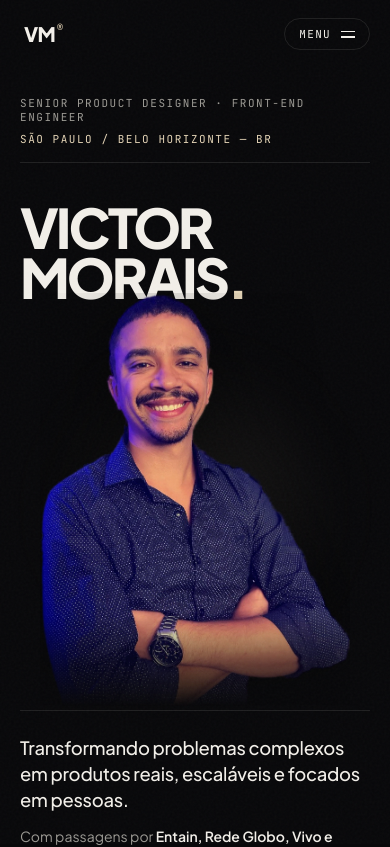
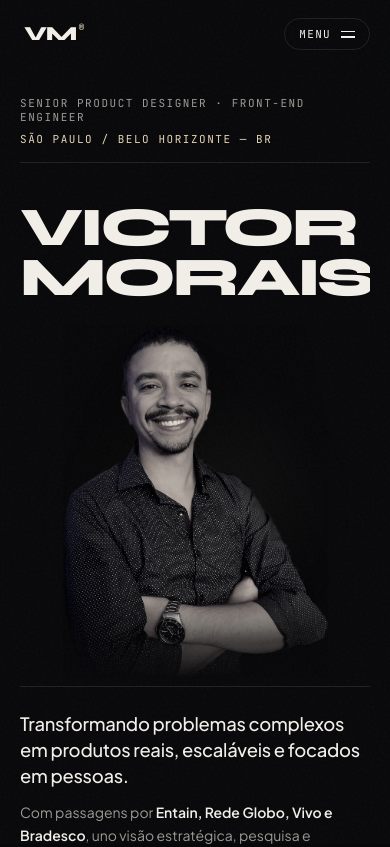
Before and after one commit to dwolfx/portfolio, a React (Vite) app: page /v2 in a window 390 px wide. Shown: the top 847 px of the page. Built offline with nearby package versions, Linux system fonts and the light colour scheme.

Commit message:
fix(hero): voltar Syne unificada nos titulos e aplicar tratamento editorial P&B + respiro mobile na foto

```diff
--- a/index.html
+++ b/index.html
@@ -8,7 +8,7 @@
     <link rel="preconnect" href="https://fonts.googleapis.com" />
     <link rel="preconnect" href="https://fonts.gstatic.com" crossorigin />
     <link
-      href="https://fonts.googleapis.com/css2?family=JetBrains+Mono:wght@400;500;600&family=Plus+Jakarta+Sans:wght@400;500;600;700;800&display=swap"
+      href="https://fonts.googleapis.com/css2?family=JetBrains+Mono:wght@400;500;600&family=Plus+Jakarta+Sans:wght@400;500;600;700;800&family=Syne:wght@600;700;800&display=swap"
       rel="stylesheet"
     />
     <title>Victor Morais — Senior Product Designer & Front-end Engineer</title>
--- a/src/pages/PortfolioV2.css
+++ b/src/pages/PortfolioV2.css
@@ -14,9 +14,9 @@
   --accent-champagne: #e5d5b7;
   --hairline: rgba(242, 239, 233, 0.1);
   --hairline-strong: rgba(242, 239, 233, 0.22);
-  --font-display: 'Plus Jakarta Sans', -apple-system, BlinkMacSystemFont, sans-serif;
+  --font-display: 'Syne', 'Plus Jakarta Sans', sans-serif;
   --font-sans: 'Plus Jakarta Sans', -apple-system, BlinkMacSystemFont, sans-serif;
-  --font-serif: 'Plus Jakarta Sans', -apple-system, BlinkMacSystemFont, sans-serif;
+  --font-serif: 'Syne', 'Plus Jakarta Sans', sans-serif;
   --font-mono: 'JetBrains Mono', monospace;
 }
 
@@ -579,13 +579,13 @@ header.v2-nav-wrapper.is-scrolled {
   color: var(--accent-champagne);
 }
 
-/* Retrato Recortado em Escala Monumental (na frente do texto) */
+/* Retrato Recortado em Escala Monumental (P&B Cinematográfico Quente) */
 .v2-hero-portrait {
   position: relative;
   z-index: 3;
   width: 100%;
-  max-width: 310px;
-  margin: -18px auto -28px;
+  max-width: 265px;
+  margin: 14px auto -24px;
   pointer-events: none;
 }
 
@@ -603,7 +603,7 @@ header.v2-nav-wrapper.is-scrolled {
 
 .v2-portrait-rimlight {
   position: absolute;
-  inset: 12% 8% 8% 8%;
+  inset: 14% 10% 10% 10%;
   border-radius: 50%;
   background: radial-gradient(circle, rgba(229, 213, 183, 0.14) 0%, rgba(229, 213, 183, 0.04) 45%, transparent 72%);
   filter: blur(36px);
@@ -615,8 +615,8 @@ header.v2-nav-wrapper.is-scrolled {
   position: relative;
   z-index: 1;
   width: 100%;
-  mask-image: linear-gradient(to bottom, #000 0%, #000 78%, transparent 100%);
-  -webkit-mask-image: linear-gradient(to bottom, #000 0%, #000 78%, transparent 100%);
+  mask-image: linear-gradient(to bottom, #000 0%, #000 76%, transparent 100%);
+  -webkit-mask-image: linear-gradient(to bottom, #000 0%, #000 76%, transparent 100%);
 }
 
 .v2-portrait-img {
@@ -624,7 +624,7 @@ header.v2-nav-wrapper.is-scrolled {
   height: auto;
   display: block;
   object-fit: contain;
-  filter: contrast(1.06) saturate(0.86) drop-shadow(0 24px 48px rgba(0, 0, 0, 0.65));
+  filter: grayscale(92%) sepia(8%) contrast(1.12) brightness(0.95) drop-shadow(0 24px 48px rgba(0, 0, 0, 0.75));
   transition: filter 0.6s cubic-bezier(0.16, 1, 0.3, 1);
 }
 
```
